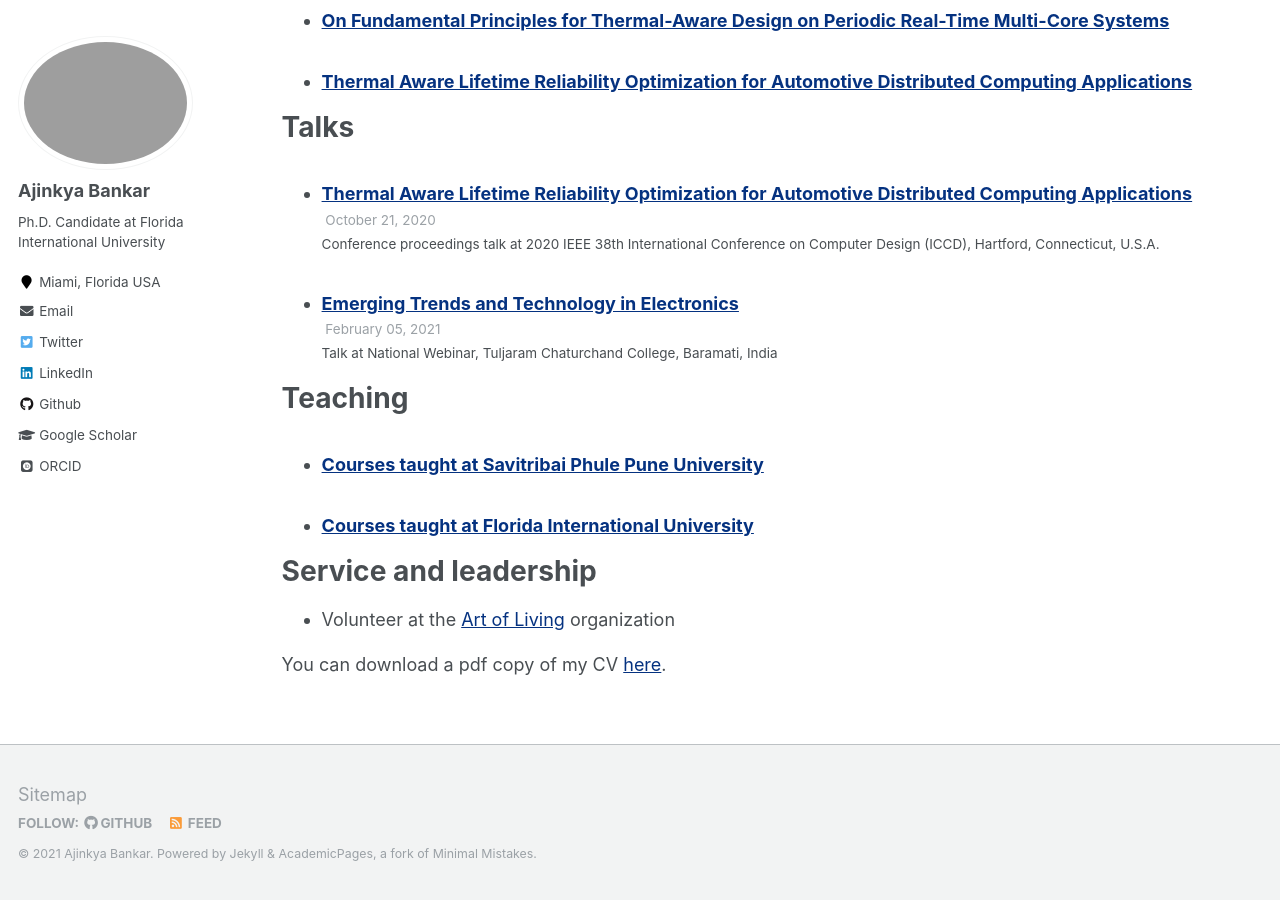
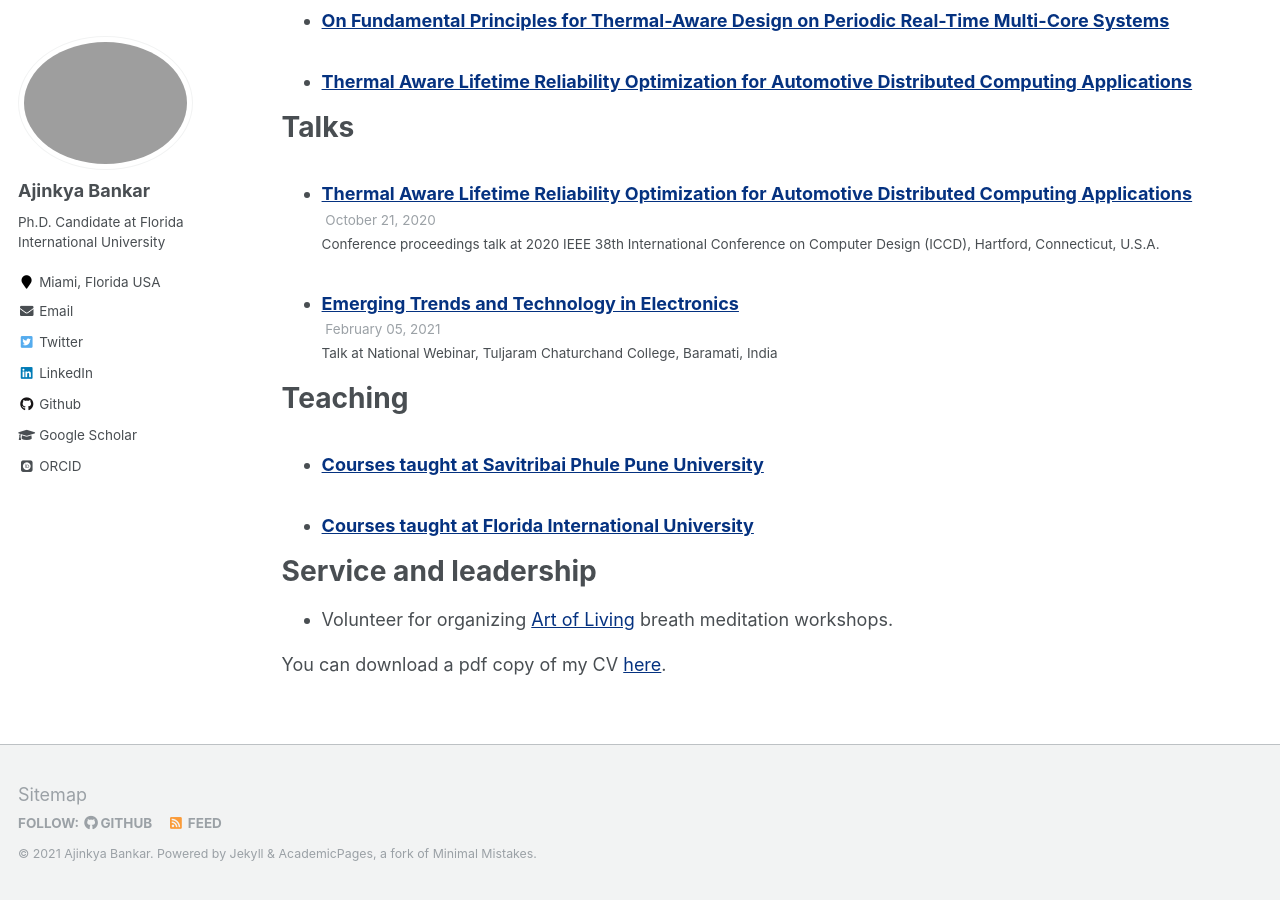
Before and after one commit to AjinkyaBankar/AjinkyaBankar.github.io, a Jekyll site: the page built from _pages/cv.md, in a window 1280 px wide and 900 px high, scrolled down 958 px. Built offline with Jekyll 4.4.1, drawn with Linux system fonts in a browser that asks for light colours; some web fonts are replaced.

Commit message:
cv change

```diff
--- a/_pages/cv.md
+++ b/_pages/cv.md
@@ -51,6 +51,6 @@ Teaching
 
 Service and leadership
 ======
-* Volunteer at the [Art of Living](https://www.artofliving.org/us-en) organization
+* Volunteer for organizing [Art of Living](https://www.artofliving.org/us-en) breath meditation workshops.
 
 You can download a pdf copy of my CV [here](/files/CV.pdf).
```
